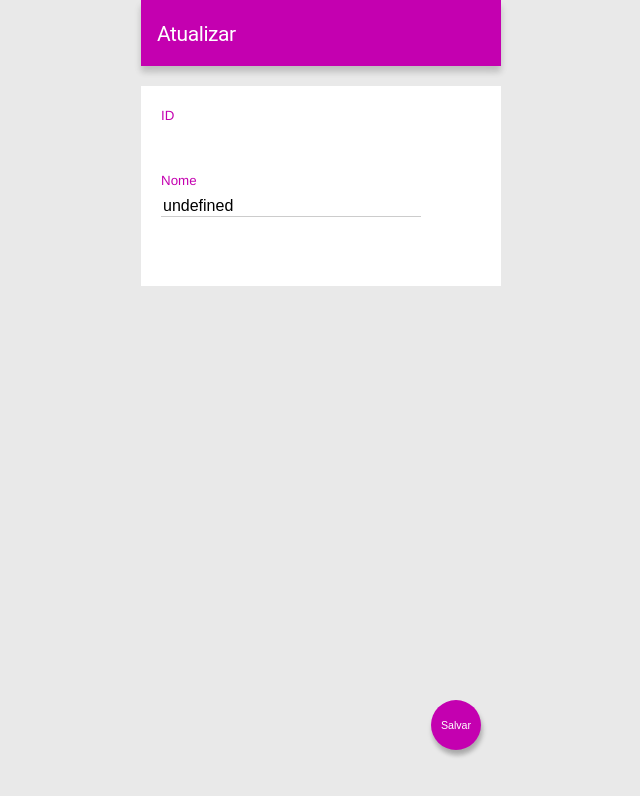
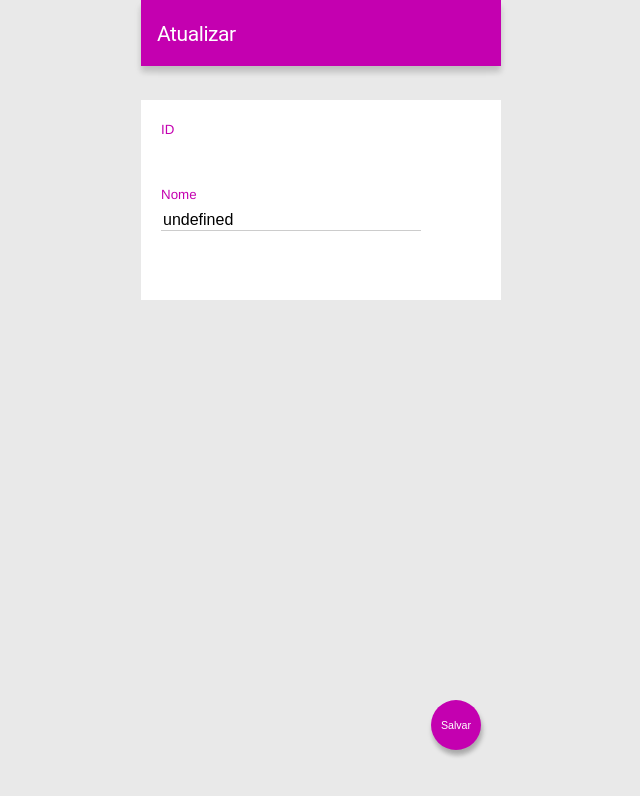
Before and after one commit to LuanPSantos/ListaAmigo, an Angular app in the folder lista-amigo/: page /atualizar in a window 1280 px wide. Shown: the top 796 px of the page, without its empty margins (319-959 px from the left). Built offline with nearby package versions, Linux system fonts and the light colour scheme; no server answers.

Commit message:
melhorias

```diff
--- a/lista-amigo/src/app/atualizar/atualizar.component.css
+++ b/lista-amigo/src/app/atualizar/atualizar.component.css
@@ -1,3 +1,7 @@
+section{
+    padding-top: 80px;
+}
+
 .button{
     box-shadow: 0 5px 5px rgba(0,0,0,0.1), 2px 5px 5px rgba(0,0,0,0.2);
     background-color: #c400b0;
--- a/lista-amigo/src/app/cabecalho/cabecalho.component.css
+++ b/lista-amigo/src/app/cabecalho/cabecalho.component.css
@@ -3,9 +3,12 @@ header{
     height: 50px;
     line-height: 50px;
     width: 336px;
+    position: fixed;
     margin: 0 auto;
+    left: calc(50% - 180px);
     padding: 8px 8px 8px 16px;
     box-sizing: unset;
+    z-index: 10;
 }
 
 h1{
--- a/lista-amigo/src/app/cadastro/cadastro.component.css
+++ b/lista-amigo/src/app/cadastro/cadastro.component.css
@@ -1,3 +1,6 @@
+section{
+    padding-top: 80px;
+}
 .button{
     box-shadow: 0 5px 5px rgba(0,0,0,0.1), 2px 5px 5px rgba(0,0,0,0.2);
     background-color: #c400b0;
--- a/lista-amigo/src/app/listagem/listagem.component.css
+++ b/lista-amigo/src/app/listagem/listagem.component.css
@@ -5,6 +5,7 @@ section{
     width: 360px;
     margin: 0 auto;
     padding: 10px;
+    padding-top: 80px;
 
 }
 
```
